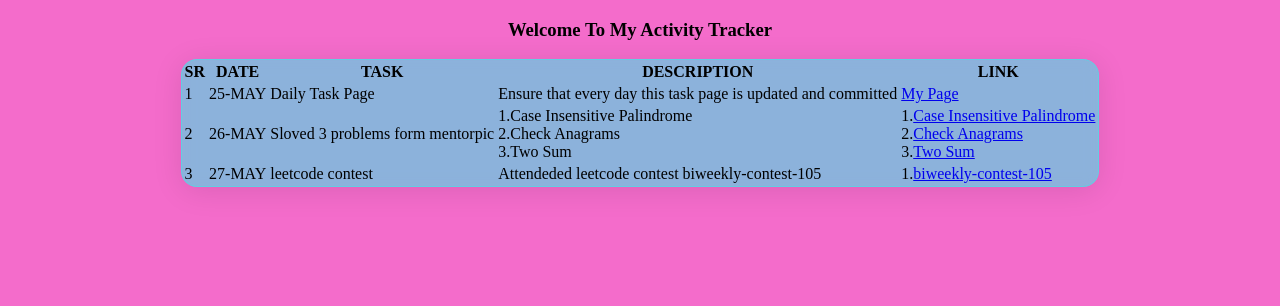
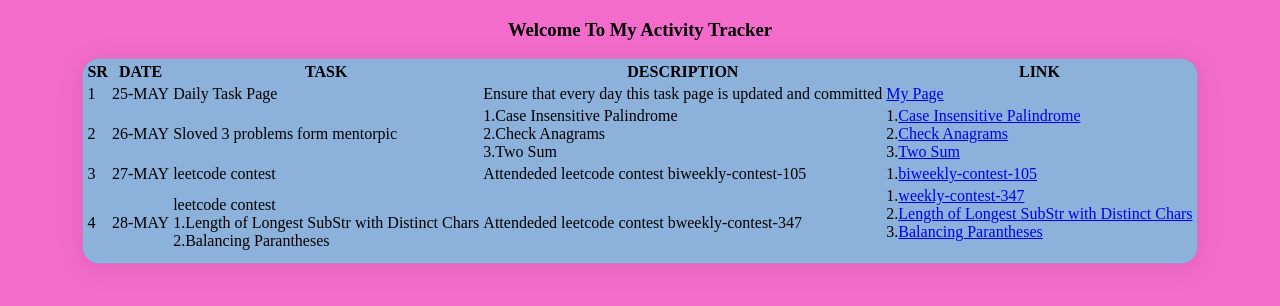
Before and after one commit to Tsaihemanth150/github.io, a plain HTML site: page index.html in a window 1280 px wide. Drawn offline with Linux system fonts and the light colour scheme.

```diff
--- a/index.html
+++ b/index.html
@@ -53,6 +53,26 @@
                 </tr>
 
                 </td>
+
+                <tr>
+                    <td>4</td>
+                    <td>28-MAY</td>
+                    <td>leetcode contest <br/>
+                    1.Length of Longest SubStr with Distinct Chars <br/>
+                    2.Balancing Parantheses <br/>
+                    </td>
+                    <td>Attendeded leetcode contest bweekly-contest-347
+
+                    </td>
+                    <td>1.<a href="https://leetcode.com/contest/weekly-contest-347/">weekly-contest-347</a> <br/>
+                        2.<a href="https://www.mentorpick.com/code?cid=1ff23360-aee2-4cac-b120-9e1f9df192b6&cslug=klu-y20-elite-cohort-1&pid=41ce7ecd-f5e0-4c18-8edf-16e2f5a1f555&pslug=longest-substr-distinct-len&courseId=707da31b-c631-42e7-b3fc-61b8e33cc62a&sectionId=undefined">Length of Longest SubStr with Distinct Chars </a> <br/>
+                        3.<a href="https://www.mentorpick.com/code?cid=1ff23360-aee2-4cac-b120-9e1f9df192b6&cslug=klu-y20-elite-cohort-1&pid=41049721-7f57-4a25-9eb3-c8117240b91d&pslug=bz-balancing-parantheses&courseId=707da31b-c631-42e7-b3fc-61b8e33cc62a&sectionId=undefined">Balancing Parantheses</a> <br/>
+
+
+                        <br>
+                    </tr>
+
+                    </td>
             </tr>
         </tbody>
     </table>
```
